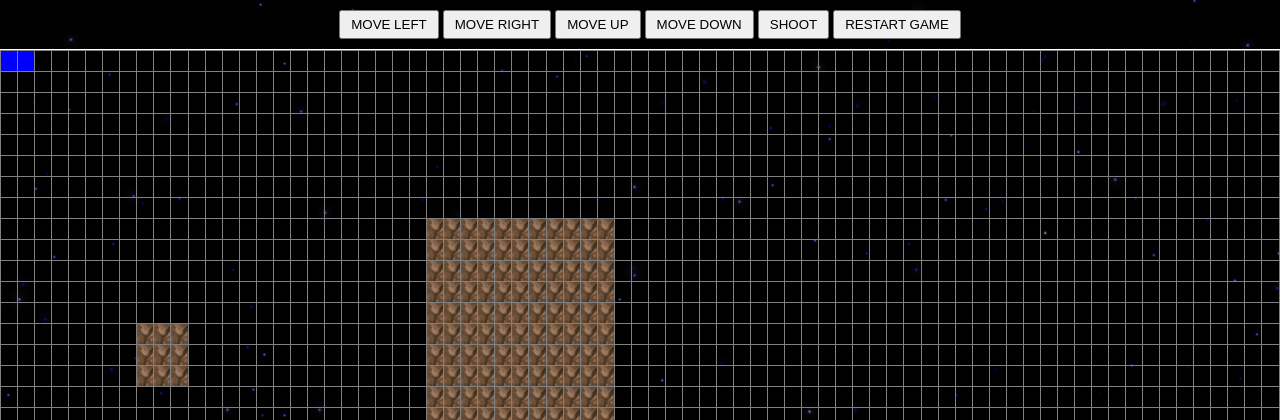
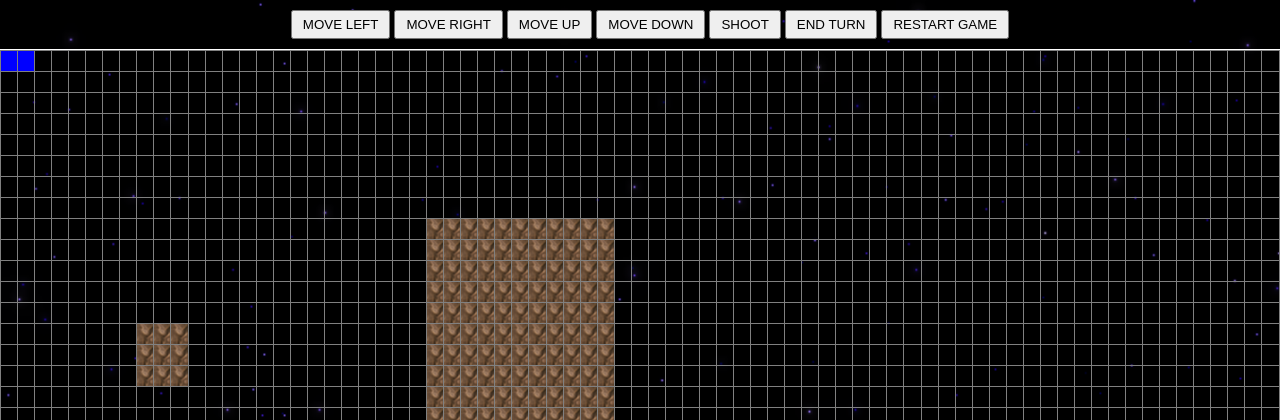
Before and after one commit to ArthurCauchy/d08, a PHP site: page /index.php in a window 1280 px wide. Shown: the top 420 px of the page. Run offline with PHP 8.4, Linux system fonts and the light colour scheme.

Commit message:
turn implementation

```diff
--- a/index.php
+++ b/index.php
@@ -15,7 +15,7 @@ else
     $data = unserialize($_SESSION['data']);
 
 if (isset($_GET["move"]))
-    $data['map']->moveEntity($data['player1']->getUnits()[0],  $_GET["move"]);
+    $data['map']->moveEntity($data['turn']->getUnits()[0],  $_GET["move"]);
 
 if (isset($_GET["destroy"])) {
     session_destroy();
@@ -23,11 +23,18 @@ if (isset($_GET["destroy"])) {
     exit;
 }
 if (isset($_GET["shoot"])) {
-    $data['map']->shoot($data['player1']->getUnits()[0]);
+    $data['map']->shoot($data['turn']->getUnits()[0]);
 }
 
 if (isset($_GET["unshoot"])) {
     $data['map']->unshoot();
+}
+
+if (isset($_GET["endTurn"])) {
+	if ($data['turn'] == $data['player1'])
+		$data['turn'] = $data['player2'];
+	else
+		$data['turn'] = $data['player1'];
 }
 
 $_SESSION['data'] = serialize($data);
@@ -46,7 +53,8 @@ $_SESSION['data'] = serialize($data);
     <a href="index.php?move=up"><button>MOVE UP</button></a>
     <a href="index.php?move=down"><button>MOVE DOWN</button></a>
 	<a href="index.php?shoot=yes"><button>SHOOT</button></a>
-    <a href="index.php?destroy=yes"><button>RESTART GAME</button></a>
+    <a href="index.php?endTurn=yes"><button>END TURN</button></a>
+	<a href="index.php?destroy=yes"><button>RESTART GAME</button></a>
 </header>
 <section>
     <?php $data['map']->draw([$data['player1'], $data['player2']]); ?>
--- a/init.php
+++ b/init.php
@@ -22,4 +22,7 @@ function init() {
 
     //Add spaceship to player 2
     $data['player2']->addUnit($ship2);
+
+	//Set Current Turn
+	$data['turn'] = $data['player1'];
 }
```
